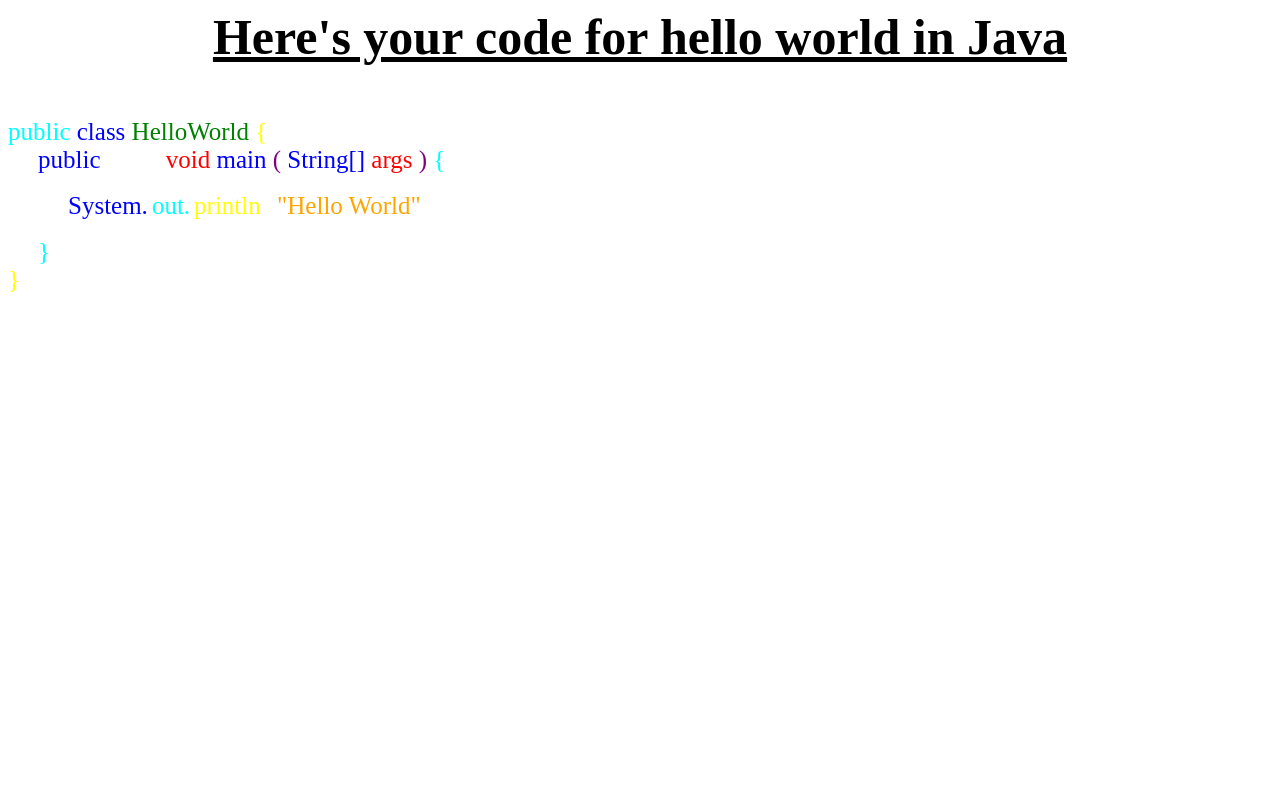
After one commit to AryamanMishra/HelloWorld-Gen, a Flask app: page /Java in a window 1280 px wide. The commit adds this page. Run offline with Flask 2, Linux system fonts and the light colour scheme.

Commit message:
java code added

```diff
--- a/app.py
+++ b/app.py
@@ -21,6 +21,10 @@ def givecpp():
 def givepy():
     return render_template('hellopy.htm')
 
+@app.route('/Java')
+def givejava():
+    return render_template('hellojava.htm')
+
 
 if __name__ == '__main__':
     app.run(debug=True)
--- /dev/null
+++ b/templates/hellojava.htm
@@ -0,0 +1,74 @@
+<html>
+    <u><h1 style="text-align: center; font-size:50px;">Here's your code for hello world in Java</h1></u><br>
+<body>
+    <div class="geshifilter">
+        <div class="c geshifilter-c" style=" text-align:justify;" >
+            <span style="color:cyan;font-size:25px;">
+                public
+            </span>
+            <span style="color:blue;font-size:25px;">
+                class
+            </span>
+            <span style="color:green;font-size:25px;">
+                HelloWorld
+            </span>
+            <span style="color:yellow;font-size:25px;">
+                {
+            </span>
+            <br />
+            <div style="margin-left: 30px;">
+                <span style="color:blue;font-size:25px;">
+                    public
+                </span>
+                <span style="color:white;font-size:25px;">
+                    static
+                </span>
+                <span style="color:red;font-size:25px;">
+                    void
+                </span>
+                <span style="color:blue;font-size:25px;">
+                    main
+                </span>
+                <span style="color:purple;font-size:25px;">
+                    (
+                </span>
+                <span style="color:blue;font-size:25px;">
+                    String[]
+                </span>
+                <span style="color:red;font-size:25px;">
+                    args
+                </span>
+                <span style="color:purple;font-size:25px;">
+                    )
+                </span>
+                <span style="color:cyan;font-size:25px;">
+                    {
+                </span>
+            </div>
+            <br />
+            <div style="margin-left: 60px">
+                <span style="color:blue;font-size:25px;">
+                    System.</span>
+                <span style="color:cyan;font-size:25px;">
+                    out.</span>
+                <span style="color:yellow;font-size:25px;">
+                    println</span>
+                <span style="color:white;font-size:25px;">
+                    (</span>
+                <span style="color:orange;font-size:25px;">
+                    "Hello World"</span>
+                <span style="color:white;font-size:25px;">
+                    )</span>
+                <span style="color:white;font-size:25px;">
+                    ;</span>
+                <br />  <br>
+            </div>
+            <span style="color:cyan;font-size:25px;margin-left:30px">
+                }
+            </span>
+            <br>
+            <span style="color:yellow;font-size:25px;">
+                }
+            </span>
+        </div>
+    </div>
```
Also changed, not shown: templates/helloc.htm (+6 -2 lines), templates/hellocpp.htm (+6 -2 lines).
